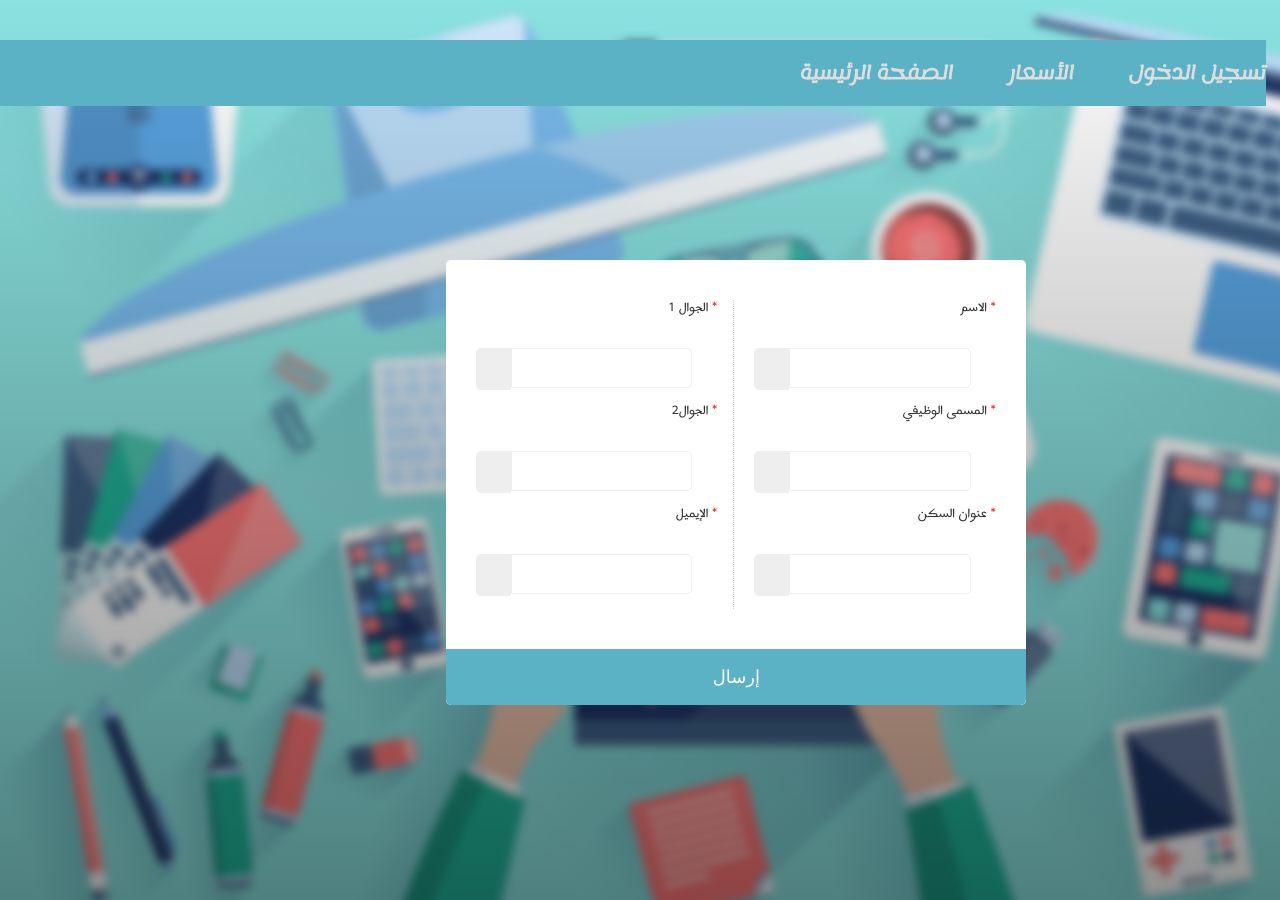
After one commit to Fay-alshuail/TechMag, a PHP site: page /formsup.html in a window 1280 px wide. The commit adds this page. Run offline with PHP 8.4, Linux system fonts and the light colour scheme.

Commit message:
tahanisub

```diff
--- a/TechMag/assets/css/main.css
+++ b/TechMag/assets/css/main.css
@@ -2762,7 +2762,7 @@ text-align: center;
 margin-left:auto;
 margin-right: -2%;
 width: 100%;
-text-align: center;
+text-align:right;
 			background-color: #5ab2c4;
 		}
 
--- /dev/null
+++ b/TechMag/formsup.html
@@ -0,0 +1,135 @@
+<html>
+<style type="text/css">
+
+.body{
+  position:absolute;
+  top: -20px;
+  left: -20px;
+  right: -40px;
+  bottom: -40px;
+  width: auto;
+  height: auto;
+  background-image: url(images/banner.jpg);
+  background-size: cover;
+  -webkit-filter: blur(5px);
+  z-index: 0;
+}
+
+.grad{
+  position: absolute;
+  top: -20px;
+  left: -20px;
+  right: -40px;
+  bottom: -40px;
+  width: auto;
+  height: auto;
+  background: -webkit-gradient(linear, left top, left bottom, color-stop(0%,rgba(0,0,0,0)), color-stop(100%,rgba(0,0,0,0.65))); /* Chrome,Safari4+ */
+  z-index: 1;
+  opacity: 0.7;
+}
+
+.header{
+  position: absolute;
+  top: calc(50% - 35px);
+  left: calc(50% - 255px);
+  z-index: 2;
+}
+
+.login{
+  text-align: right;
+  position: absolute;
+  top: calc(30% - 20px);
+  left: calc(38% - 50px);
+  height: 150px;
+  width: 600px;
+  padding: 10px;
+  z-index: 2;
+}
+</style>
+<head>
+  <title>اشتراك</title><meta charset="utf-8" />
+  <header id="header" class="alt">
+        <div id="nav2">
+        <nav id="nav">
+            <ul>
+                <li><a href="index.html">الصفحة الرئيسية </a></li>
+                <li><a href="generic.html">الأسعار </a></li>
+                <li><a href="elements.html">تسجيل الدخول </a></li>
+            </ul>
+        </nav>
+    </div>
+   </header>
+    <a href="#menu" class="navPanelToggle"></a>
+<link rel="stylesheet" href="css.css" />
+<link rel="stylesheet" href="assets/css/main.css" />
+<head>
+<body>
+  <div class="body"></div>
+		<div class="grad"></div>
+		<div class="header">
+			<div>
+
+      </div>
+		</div>
+		<br>
+		<div class="login">
+      <form>
+    <div class="style18">
+      <div class="contentform">
+        <div id="sendmessage"> تم التسجيل بنجاح </div>
+
+        <div class="leftcontact">
+              <div class="form-group">
+                <p>الجوال 1 <span>*</span></p>
+                <span class="icon-case"></i></span>
+                  <input type="text" name="phone" id="nom" data-rule="required" data-msg="لو ماعبى التيكست"/>
+                  <div class="validation"></div>
+         </div>
+
+              <div class="form-group">
+              <p>الجوال2 <span>*</span></p>
+              <span class="icon-case"></span>
+          <input type="text" name="phone2" id="prenom" data-rule="required" data-msg="لو ماعبى التيكست"/>
+                  <div class="validation"></div>
+        </div>
+
+        <div class="form-group">
+        <p>الإيميل <span>*</span></p>
+        <span class="icon-case"></span>
+                  <input type="email" name="email" id="email" data-rule="email" data-msg="لو ماعبى التيكست"/>
+                  <div class="validation"></div>
+        </div>
+    </div>
+
+    <div class="rightcontact">
+
+        <div class="form-group">
+        <p>الاسم <span>*</span></p>
+        <span class="icon-case"></span>
+          <input type="text" name="name" id="ville" data-rule="required" data-msg="لو ماعبى التيكست"/>
+                  <div class="validation"></div>
+        </div>
+
+        <div class="form-group">
+        <p>المسمى الوظيفي <span>*</span></p>
+        <span class="icon-case"></span>
+          <input type="text" name="job" id="phone" data-rule="maxlen:10" data-msg="لو ماعبى التيكست"/>
+                  <div class="validation"></div>
+        </div>
+
+        <div class="form-group">
+        <p>عنوان السكن <span>*</span></p>
+        <span class="icon-case"></span>
+          <input type="text" name="address" id="fonction" data-rule="required" data-msg="لو ماعبى التيكست"/>
+          <div class="validation"></div>
+        </div>
+    </div>
+    </div>
+    <button type="submit" class="bouton-contact"> إرسال </button>
+    </div>
+    </form>
+		</div>
+
+
+</body>
+</html>
```
Also changed, not shown: TechMag/formsub.php (renamed from TechMag/form.html, +64 -10 lines).
